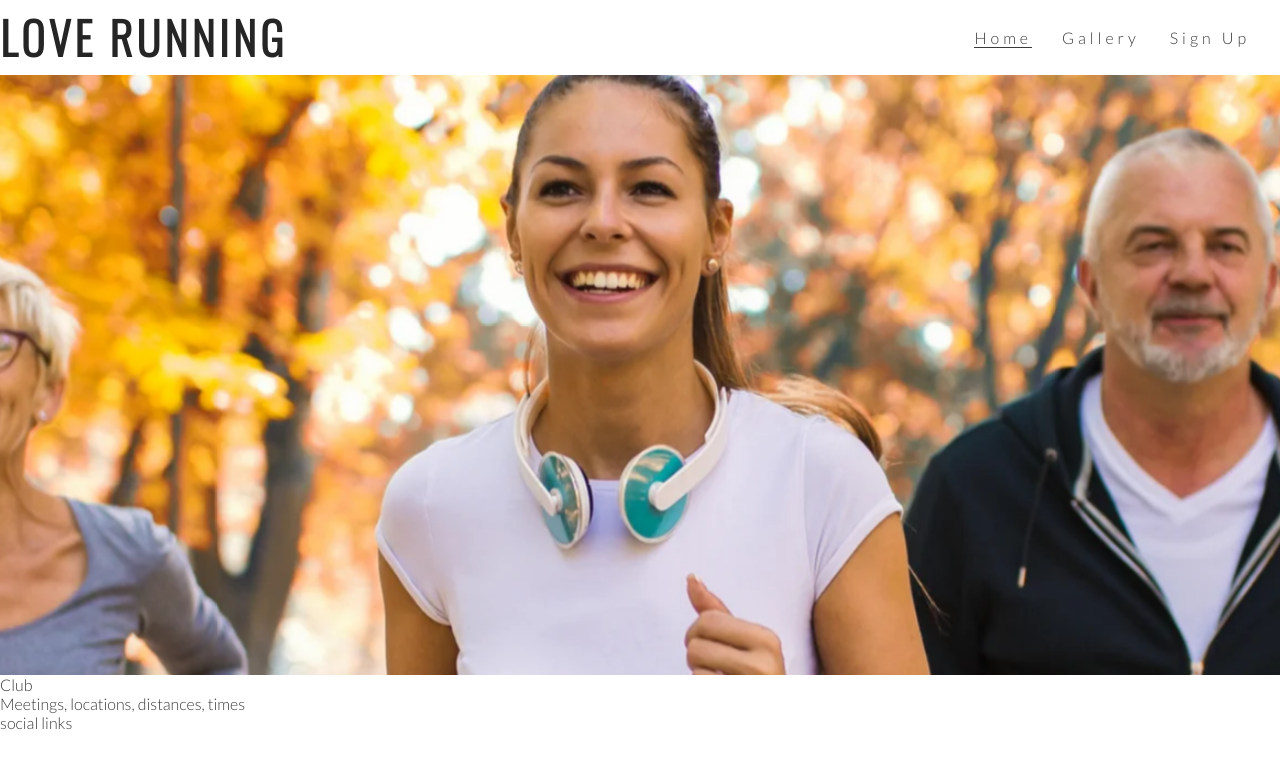
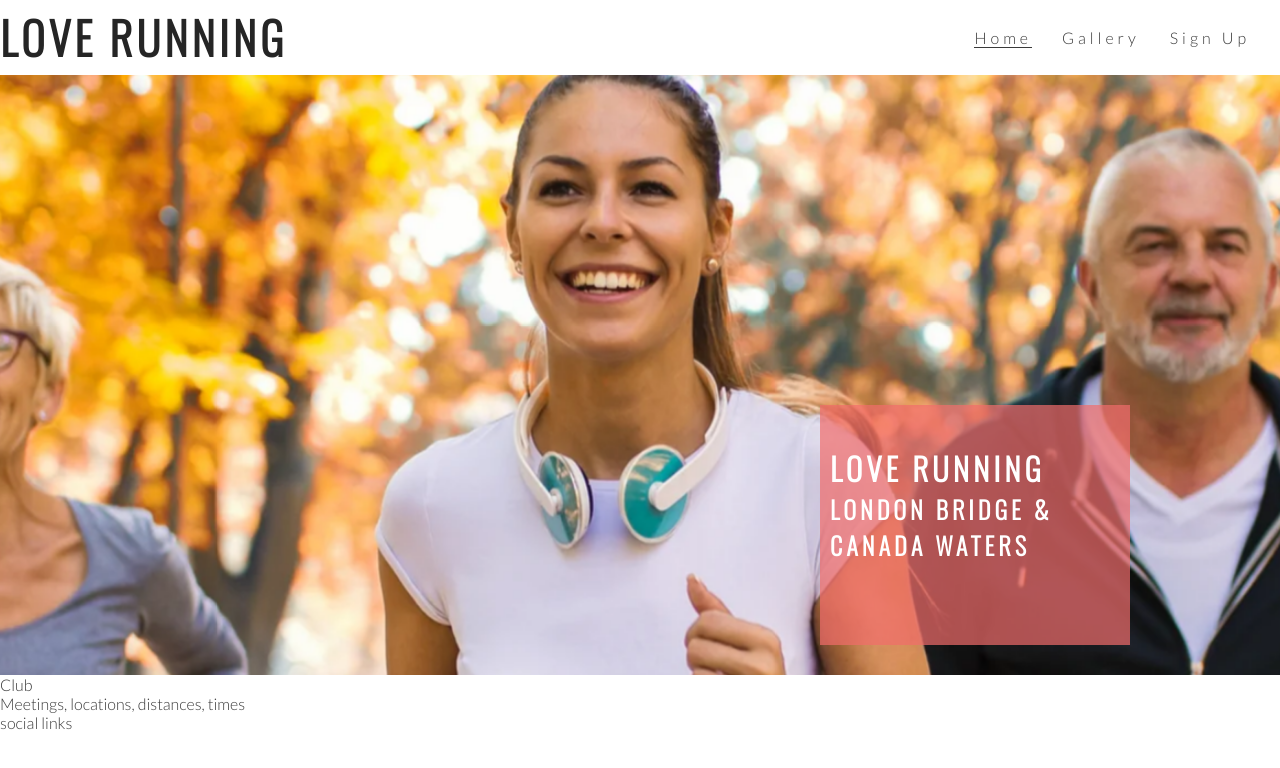
Before and after one commit to PayG1/Love_running, a plain HTML site: page index.html in a window 1280 px wide. Drawn offline with nearby package versions, Linux system fonts and the light colour scheme.

Commit message:
Added cover text and styling

```diff
--- a/assets/css/style.css
+++ b/assets/css/style.css
@@ -60,6 +60,12 @@ h1, h2 {
     height: 600px;
     width: 100%;
     overflow: hidden;
+
+    position: relative;
+}
+
+#cover-text,  #cover-text h2 {
+    color: #fff;
 }
 #hero-image {
     height: 600px;
@@ -82,3 +88,24 @@ h1, h2 {
         transform: scale(1.1);
     }
 }
+
+#cover-text {
+    font-size: 130%;
+    font-family: Oswald,sans-serif;
+    text-transform: uppercase;
+    letter-spacing: 4px;
+
+    width: 300px;
+    height: 200px;
+
+    padding-top: 40px;
+    padding-left: 10px;
+
+    background-color: rgba(241, 109, 107, .7);
+
+    bottom: 30px;
+    right: 150px;
+
+    position: absolute;
+
+}
--- a/index.html
+++ b/index.html
@@ -35,6 +35,10 @@
     </header>
     <section id="hero-outer">
         <div id="hero-image"></div>
+        <div id="cover-text">
+            <h2>Love running</h2>
+            <h3>London bridge & Canada Waters</h3>
+        </div>
     </section>
     <section>Club</section>
     <section>Meetings, locations, distances, times</section>
```
